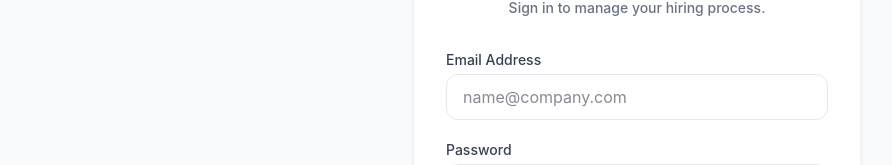
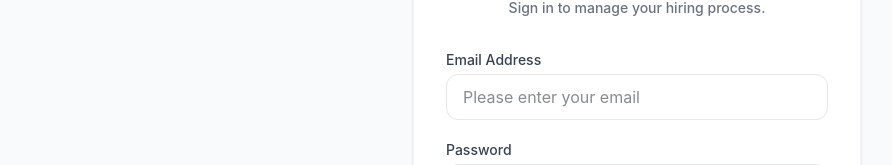
Before and after one commit to kanozelsayed/HR-System, a Next.js app: page /login in a window 1280 px wide. Shown: the part 258-423 px from the top of the page, without its empty margins (3-895 px from the left). Built offline with nearby package versions, Linux system fonts and the light colour scheme.

Commit message:
Build functional Authentication UI (Login/Signup) with validation(Edited) .

```diff
--- a/app/(auth)/login/page.tsx
+++ b/app/(auth)/login/page.tsx
@@ -89,7 +89,7 @@ function LoginContent() {
         <form onSubmit={handleSubmit} className="space-y-5">
           <div>
             <label className="block text-sm font-medium text-gray-700 mb-1">Email Address</label>
-            <input type="email" placeholder="name@company.com" onBlur={() => handleBlur("email")} className={`w-full px-4 py-2.5 border rounded-xl outline-none transition-all ${touched.email && errors.email ? "border-red-500 bg-red-50/30" : "border-gray-200 focus:border-blue-500"}`} value={email} onChange={(e) => setEmail(e.target.value)} />
+            <input type="email" placeholder="Please enter your email" onBlur={() => handleBlur("email")} className={`w-full px-4 py-2.5 border rounded-xl outline-none transition-all ${touched.email && errors.email ? "border-red-500 bg-red-50/30" : "border-gray-200 focus:border-blue-500"}`} value={email} onChange={(e) => setEmail(e.target.value)} />
             {touched.email && errors.email && <p className="text-red-500 text-[10px] mt-1 ml-2">{errors.email}</p>}
           </div>
           <div>
```
